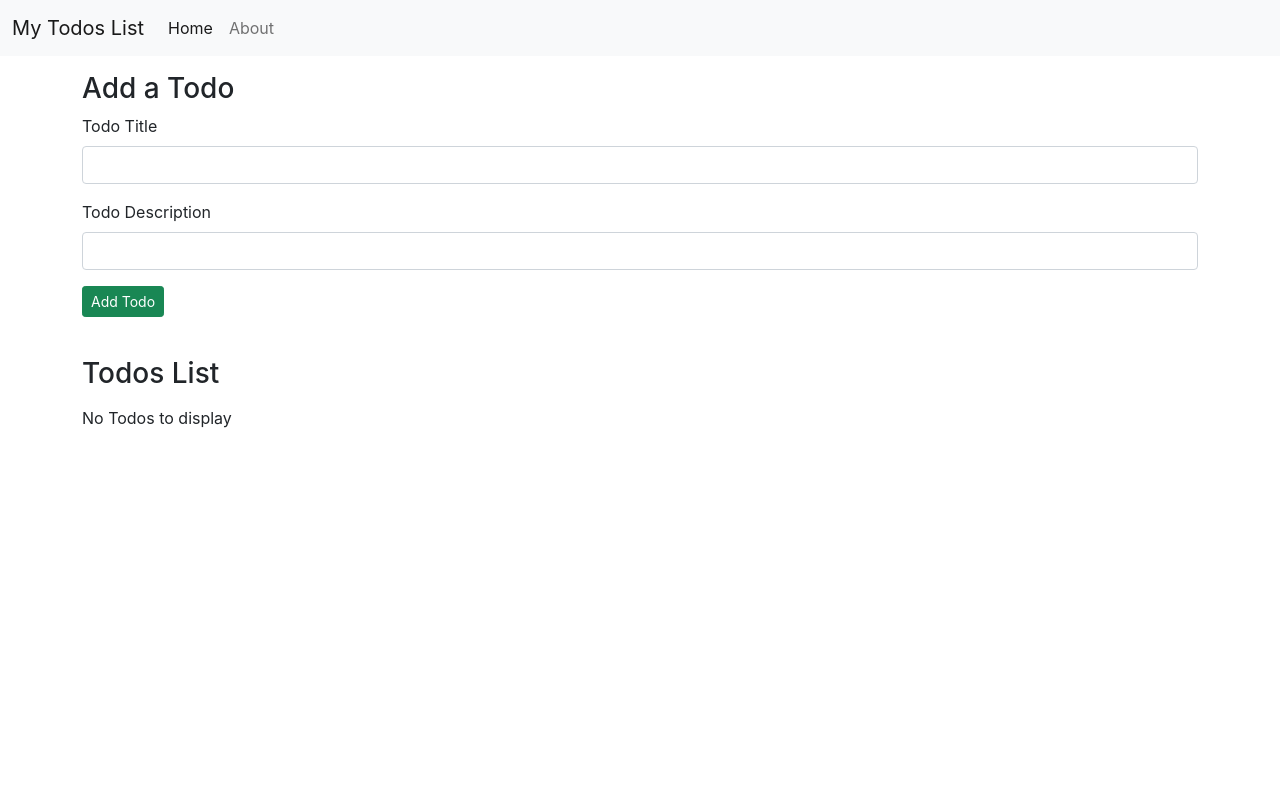
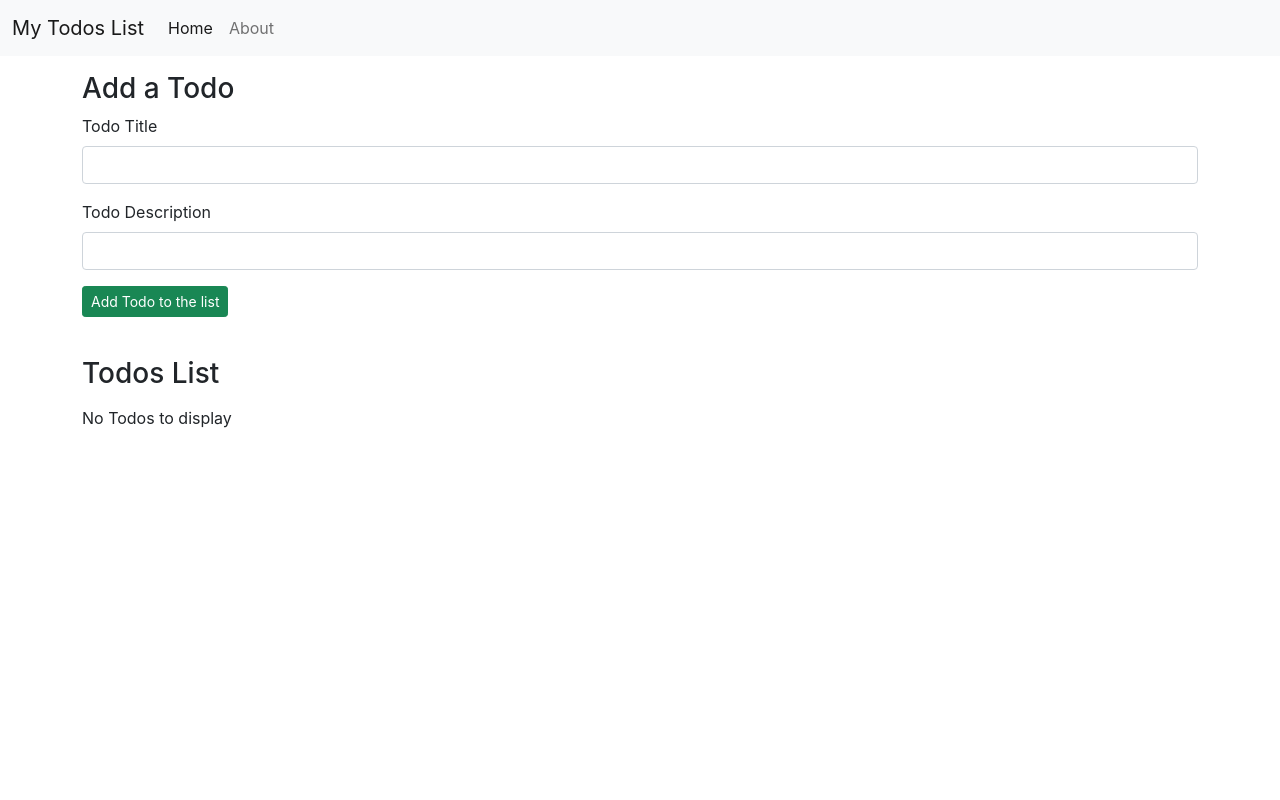
Before and after one commit to Surav2811/ReactApp, a React (Create React App) app in the folder Code/: page / in a window 1280 px wide. Shown: the top 800 px of the page. Built offline with nearby package versions, Linux system fonts and the light colour scheme.

Commit message:
Update AddTodo.js

```diff
--- a/Code/src/MyComponents/AddTodo.js
+++ b/Code/src/MyComponents/AddTodo.js
@@ -29,7 +29,7 @@ export const AddTodo = ({ addTodo }) => {
                     <label htmlFor="desc" className="form-label">Todo Description</label>
                     <input type="text" value={desc} onChange={(e) => setDesc(e.target.value)} className="form-control" id="desc" />
                 </div>
-                <button type="submit" className="btn btn-sm btn-success">Add Todo</button>
+                <button type="submit" className="btn btn-sm btn-success">Add Todo to the list</button>
             </form>
         </div>
     )
```
